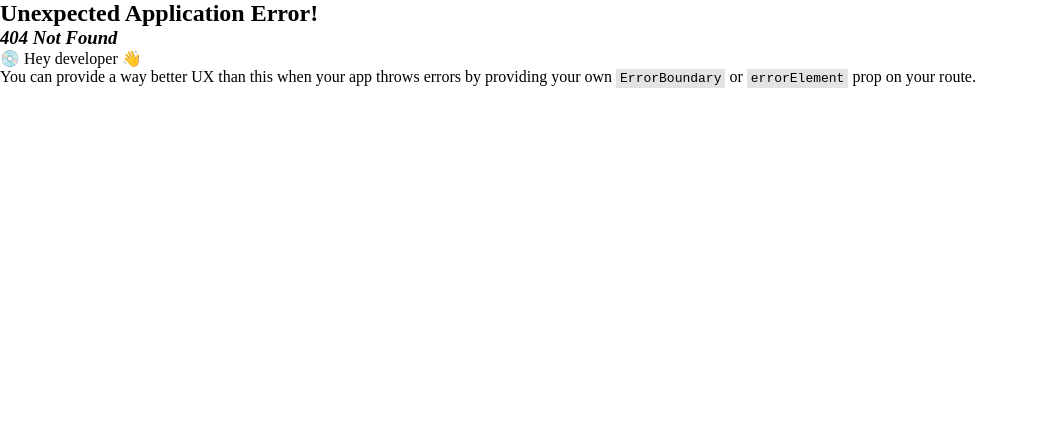
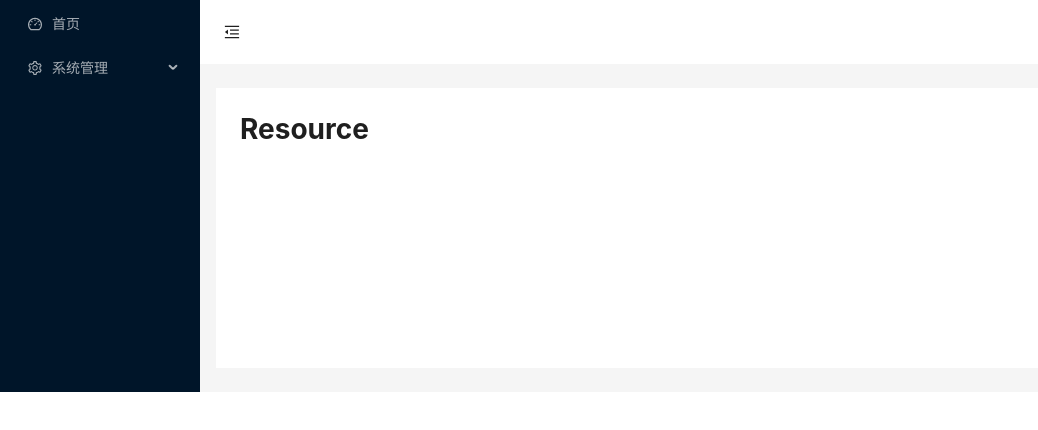
Before and after one commit to clsnull/erm, a React (Vite) app in the folder stadium-pc/: page /ums/role in a window 1280 px wide. Before the commit this address had no page. Shown: the top 430 px of the page, without its empty margins (0-1038 px from the left). Built offline with nearby package versions, Linux system fonts and the light colour scheme.

Commit message:
'router'

```diff
--- a/stadium-pc/src/App.jsx
+++ b/stadium-pc/src/App.jsx
@@ -1,12 +1,13 @@
 import { RouterProvider } from 'react-router-dom'
-import routes from '@/router/index'
 import '@/styles/index.less'
 import { Provider } from 'react-redux'
 import { store } from '@/store'
+import router from '@/router/index'
+
 function App() {
   return (
     <Provider store={store}>
-      <RouterProvider router={routes}></RouterProvider>
+      <RouterProvider router={router}></RouterProvider>
     </Provider>
   )
 }
--- /dev/null
+++ b/stadium-pc/src/pages/error/404.jsx
@@ -0,0 +1,4 @@
+
+export default function Page404() {
+    return <div>page 404</div>
+}
--- /dev/null
+++ b/stadium-pc/src/pages/ums/menu/menu.jsx
@@ -0,0 +1,7 @@
+function Menu() {
+    return (
+        <h1>Menu</h1>
+    )
+}
+
+export default Menu
--- /dev/null
+++ b/stadium-pc/src/pages/ums/resource/resource.jsx
@@ -0,0 +1,7 @@
+function Resource() {
+    return (
+        <h1>Resource</h1>
+    )
+}
+
+export default Resource
--- /dev/null
+++ b/stadium-pc/src/pages/ums/role/role.jsx
@@ -0,0 +1,7 @@
+function Role() {
+    return (
+        <h1>Resource</h1>
+    )
+}
+
+export default Role
--- /dev/null
+++ b/stadium-pc/src/pages/ums/user/user.jsx
@@ -0,0 +1,7 @@
+function User() {
+    return (
+        <h1>User</h1>
+    )
+}
+
+export default User
--- a/stadium-pc/src/router/index.js
+++ /dev/null
@@ -1,22 +0,0 @@
-import Layout from '@/layouts/index'
-import Home from '@/pages/home/home'
-import Login from '@/pages/login/login'
-import { createBrowserRouter } from 'react-router-dom';
-let router = createBrowserRouter([
-    {
-        path: "/",
-        Component: Layout,
-        children: [
-            {
-                index: true,
-                Component: Home,
-            },
-        ],
-    },
-    {
-        path: "/login",
-        Component: Login
-    }
-]);
-
-export default router;
--- /dev/null
+++ b/stadium-pc/src/router/index.jsx
@@ -0,0 +1,63 @@
+import Home from '@/pages/home/home'
+import Login from '@/pages/login/login'
+import Menu from '@/pages/ums/menu/menu'
+import Resource from '@/pages/ums/resource/resource'
+import User from '@/pages/ums/user/user'
+import Role from '@/pages/ums/role/role'
+import { createBrowserRouter, Navigate } from 'react-router-dom'
+import Root from './root'
+import Page404 from '@/pages/error/404'
+import { DashboardOutlined, UserOutlined, MenuOutlined, SettingOutlined, ContainerOutlined, UsergroupAddOutlined } from '@ant-design/icons'
+
+export const routes = [
+    {
+        path: "/",
+        element: <Root />,
+        errorElement: <Page404 />,
+        children: [
+            {
+                index: false,
+                path: "home",
+                label: '首页',
+                icon: <DashboardOutlined />,
+                element: <Home />
+            },
+            {
+                path: "/ums",
+                label: "系统管理",
+                icon: <SettingOutlined />,
+                children: [{
+                    path: "/ums/user",
+                    label: "用户管理",
+                    icon: <UserOutlined />,
+                    element: <User />
+                }, {
+                    path: "/ums/role",
+                    label: "角色管理",
+                    icon: <UsergroupAddOutlined />,
+                    element: <Role />
+                }, {
+                    path: "/ums/menu",
+                    label: "菜单管理",
+                    icon: <MenuOutlined />,
+                    element: <Menu />
+                }, {
+                    path: "/ums/resource",
+                    label: "资源管理",
+                    icon: <ContainerOutlined />,
+                    element: <Resource />
+                }]
+            }
+        ]
+    },
+]
+
+const baseRoutes = [
+    {
+        path: '/login',
+        Component: Login
+    }
+]
+const router = createBrowserRouter([...baseRoutes, ...routes])
+
+export default router;
--- a/stadium-pc/src/layouts/index.jsx
+++ b/stadium-pc/src/router/root.jsx
@@ -2,45 +2,45 @@ import { useState } from 'react';
 import {
     MenuFoldOutlined,
     MenuUnfoldOutlined,
-    UploadOutlined,
-    UserOutlined,
-    VideoCameraOutlined,
 } from '@ant-design/icons';
 import { Layout, Menu, Button, theme } from 'antd';
-import { Outlet } from 'react-router-dom';
+import { Outlet, useNavigate } from 'react-router-dom';
 const { Header, Sider, Content } = Layout;
+import { routes } from '@/router/index'
 
 const Index = () => {
     const [collapsed, setCollapsed] = useState(false);
+    const navigate = useNavigate()
     const {
         token: { colorBgContainer },
     } = theme.useToken();
 
+    function getItem(label, key, icon, children, type) {
+        return {
+            label, key, icon, children, type
+        }
+    }
+    function getTreeMenu(route) {
+        if (!route) return null;
+        return route.map(item => {
+            return getItem(item.label, item.path, item.icon, getTreeMenu(item.children))
+        })
+    }
+    const items = getTreeMenu(routes[0].children)
+
+    function onClickMenu(e) {
+        navigate(e.key)
+    }
+
     return (
         <Layout>
-            <Sider trigger={null} collapsible collapsed={collapsed}>
+            <Sider trigger={null} collapsible collapsed={collapsed} theme='dark'>
                 <div className="demo-logo-vertical" />
                 <Menu
                     theme="dark"
                     mode="inline"
-                    defaultSelectedKeys={['1']}
-                    items={[
-                        {
-                            key: '1',
-                            icon: <UserOutlined />,
-                            label: 'nav 1',
-                        },
-                        {
-                            key: '2',
-                            icon: <VideoCameraOutlined />,
-                            label: 'nav 2',
-                        },
-                        {
-                            key: '3',
-                            icon: <UploadOutlined />,
-                            label: 'nav 3',
-                        },
-                    ]}
+                    items={items}
+                    onClick={onClickMenu}
                 />
             </Sider>
             <Layout>
```
